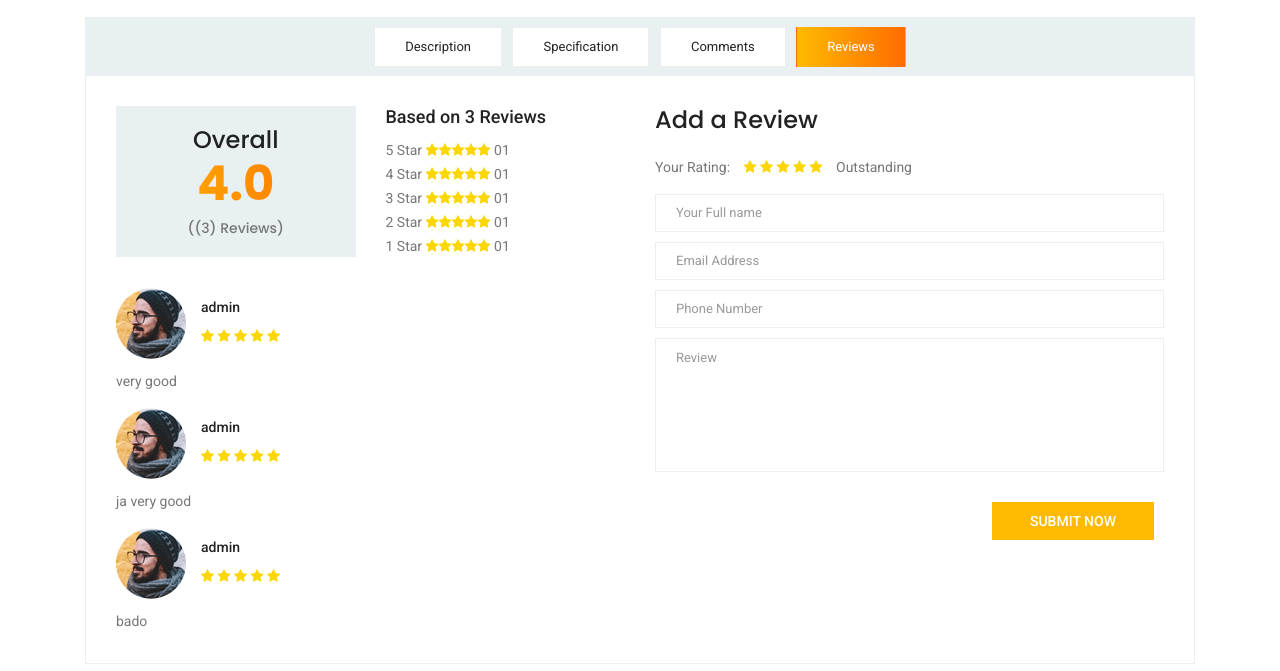
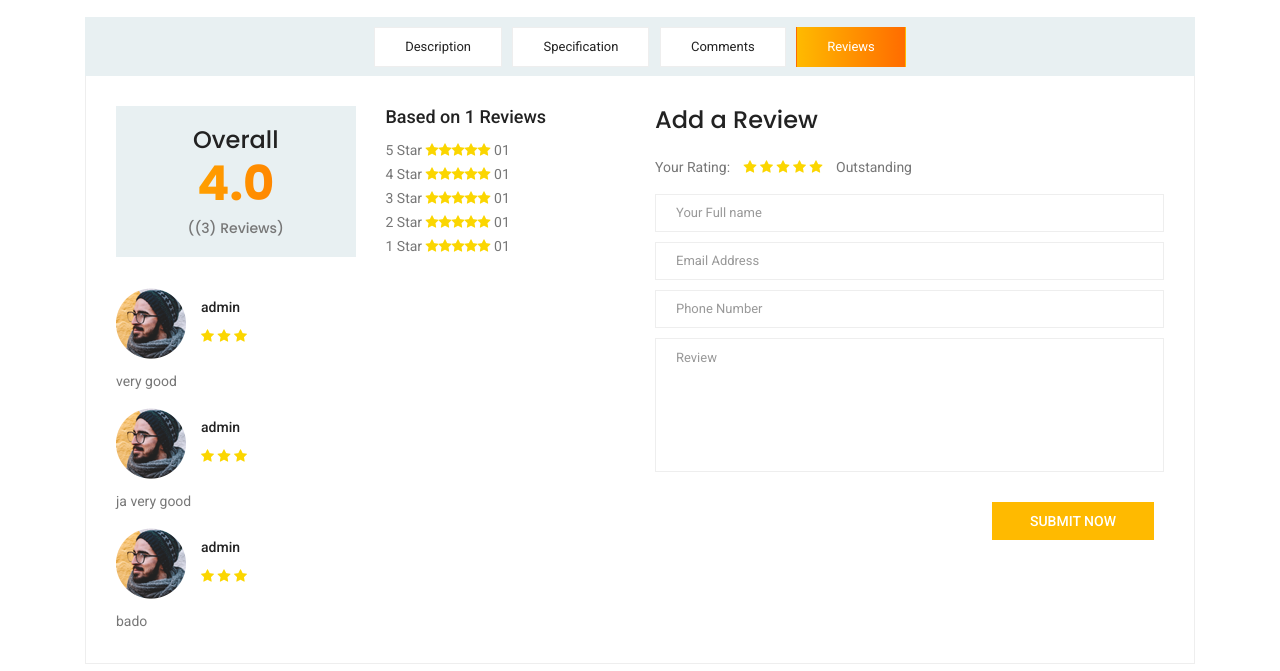
Before and after one commit to wisamosman/Nike-Shop, a Django app: page /nike/1 in a window 1280 px wide. Shown: the part 1133-1804 px from the top of the page. Run offline with Django 4.2, Linux system fonts and the light colour scheme; data comes from the database, SQL or seed files in the repository; both versions use the stored data as it was after the commit; parts of the project's set-up code (start-up, migrations or seed data) failed here and were passed over; some libraries are stand-ins or nearby versions.

Commit message:
add review

```diff
--- a/nike/models.py
+++ b/nike/models.py
@@ -5,6 +5,7 @@ from django.contrib.auth.models import User
 from django.utils import timezone
 from django.core.validators import MaxValueValidator,MinValueValidator
 from django.utils.text import slugify
+from django.db.models.aggregates import Avg , Sum,Count
 # Create your models here.
 
 
@@ -25,6 +26,9 @@ class Nike(models.Model):
         super(Nike, self).save(*args, **kwargs)
 
 
+    def get_avg_rate(self):
+        avg = self.nike_review.aggregate(avg=Avg('rate'))
+        return avg
 
 class Review(models.Model):
     user = models.ForeignKey(User,related_name='user_review',on_delete=models.SET_NULL,null=True,blank=True)
--- a/nike/templates/nike/nike_confirm_delete.html
+++ b/nike/templates/nike/nike_confirm_delete.html
@@ -278,7 +278,7 @@
 								</div>
 								<div class="col-6">
 									<div class="rating_list">
-										<h3>Based on 3 Reviews</h3>
+										<h3>Based on 1 Reviews</h3>
 										<ul class="list">
 											<li><a href="#">5 Star <i class="fa fa-star"></i><i class="fa fa-star"></i><i class="fa fa-star"></i><i
 													 class="fa fa-star"></i><i class="fa fa-star"></i> 01</a></li>
@@ -303,11 +303,11 @@
 										</div>
 										<div class="media-body">
 											<h4>{{review.user}}</h4>
-											<i class="fa fa-star"></i>
-											<i class="fa fa-star"></i>
-											<i class="fa fa-star"></i>
-											<i class="fa fa-star"></i>
-											<i class="fa fa-star"></i>
+											<i class="fa fa-{% if nike.get_avg_rate.avg > 0 %}star{% endif %}"></i>
+											<i class="fa fa-{% if nike.get_avg_rate.avg > 1 %}star{% endif %}"></i>
+											<i class="fa fa-{% if nike.get_avg_rate.avg > 2 %}star{% endif %}"></i>
+											<i class="fa fa-{% if nike.get_avg_rate.avg > 3 %}star{% endif %}"></i>
+											<i class="fa fa-{% if nike.get_avg_rate.avg > 4 %}star{% endif %}"></i>
 										</div>
 									</div>
 									<p>{{review.comment}}</p>
```
Also changed, not shown: db.sqlite3.
